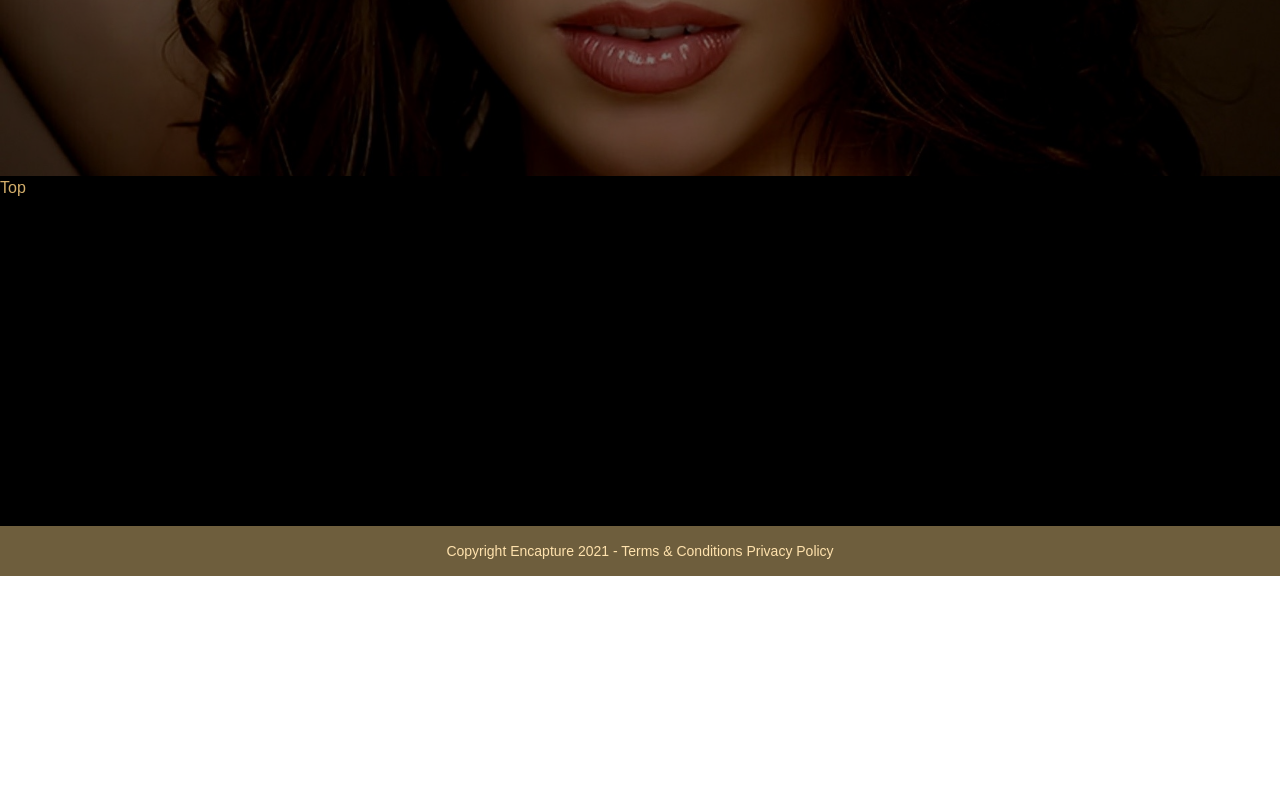
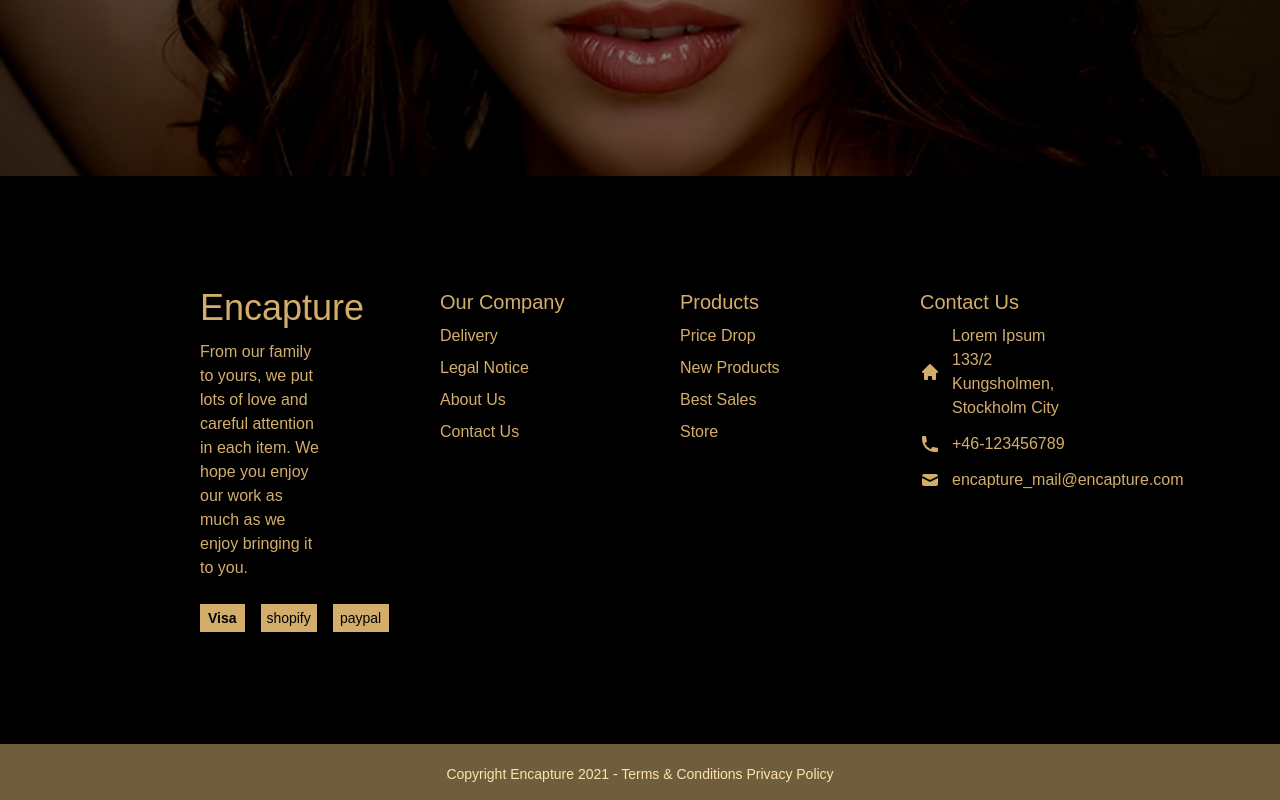
Before and after one commit to amita-roy/Appointment-booking-app-frontend, a React (Create React App) app: page / in a window 1280 px wide. Shown: the part 652-1452 px from the top of the page. Before the commit the page ends 1228 px from the top, so only its background shows below. Built offline with nearby package versions, Linux system fonts and the light colour scheme.

Commit message:
Add styles for footer

```diff
--- a/src/components/footer/Footer.js
+++ b/src/components/footer/Footer.js
@@ -1,14 +1,92 @@
 import React from 'react';
 
-const Footer = () => (
+const Footer = () => {
+  const columnClasses = 'column w-1/4 px-10';
+  const spanCardClasses = 'w-14 flex justify-center items-center bg-primary text-black mr-4 text-sm py-1 px-2';
+  return (
     <div className="footer h-[400px]">
-    <div className="footer-top bg-black text-primary h-[350px]">Top</div>
-    <div className="footer-bottom bg-primary-dark h-[50px] flex items-center justify-center">
+      <div className="footer-top bg-black text-primary flex px-40 py-28">
+        <div className={columnClasses}>
+          <p className="text-4xl font-light text-left">Encapture</p>
+          <p className="mt-3 font-thin pr-10">
+            From our family to yours, we put lots of love and careful attention
+            in each item. We hope you enjoy our work as much as we enjoy
+            bringing it to you.
+          </p>
+          <div className="flex mt-6">
+            <span className={`${spanCardClasses} font-bold`}>Visa</span>
+            <span className={spanCardClasses}>shopify</span>
+            <span className={spanCardClasses}>paypal</span>
+          </div>
+        </div>
+        <div className={columnClasses}>
+          <p className="text-xl font-normal">Our Company</p>
+          <p className="font-light mt-2">Delivery</p>
+          <p className="font-light mt-2">Legal Notice</p>
+          <p className="font-light mt-2">About Us</p>
+          <p className="font-light mt-2">Contact Us</p>
+        </div>
+        <div className={columnClasses}>
+          <p className="text-xl font-normal">Products</p>
+          <p className="font-light mt-2">Price Drop</p>
+          <p className="font-light mt-2">New Products</p>
+          <p className="font-light mt-2">Best Sales</p>
+          <p className="font-light mt-2">Store</p>
+        </div>
+        <div className={columnClasses}>
+          <p className="text-xl font-normal">Contact Us</p>
+          <p className="font-light mt-2 flex items-center">
+            <span className="mr-3">
+              <svg
+                xmlns="http://www.w3.org/2000/svg"
+                className="h-5 w-5"
+                viewBox="0 0 20 20"
+                fill="currentColor"
+              >
+                <path d="M10.707 2.293a1 1 0 00-1.414 0l-7 7a1 1 0 001.414 1.414L4 10.414V17a1 1 0 001 1h2a1 1 0 001-1v-2a1 1 0 011-1h2a1 1 0 011 1v2a1 1 0 001 1h2a1 1 0 001-1v-6.586l.293.293a1 1 0 001.414-1.414l-7-7z" />
+              </svg>
+            </span>
+            Lorem Ipsum 133/2
+            <br />
+            Kungsholmen, Stockholm City
+          </p>
+          <p className="font-light mt-3 flex items-center">
+            <span className="mr-3">
+              <svg
+                xmlns="http://www.w3.org/2000/svg"
+                className="h-5 w-5"
+                viewBox="0 0 20 20"
+                fill="currentColor"
+              >
+                <path d="M2 3a1 1 0 011-1h2.153a1 1 0 01.986.836l.74 4.435a1 1 0 01-.54 1.06l-1.548.773a11.037 11.037 0 006.105 6.105l.774-1.548a1 1 0 011.059-.54l4.435.74a1 1 0 01.836.986V17a1 1 0 01-1 1h-2C7.82 18 2 12.18 2 5V3z" />
+              </svg>
+            </span>
+            +46-123456789
+          </p>
+
+          <p className="font-light mt-3 flex items-center">
+            <span className="mr-3">
+              <svg
+                xmlns="http://www.w3.org/2000/svg"
+                className="h-5 w-5"
+                viewBox="0 0 20 20"
+                fill="currentColor"
+              >
+                <path d="M2.003 5.884L10 9.882l7.997-3.998A2 2 0 0016 4H4a2 2 0 00-1.997 1.884z" />
+                <path d="M18 8.118l-8 4-8-4V14a2 2 0 002 2h12a2 2 0 002-2V8.118z" />
+              </svg>
+            </span>
+            encapture_mail@encapture.com
+          </p>
+        </div>
+      </div>
+      <div className="footer-bottom bg-primary-dark pt-5 pb-4 flex items-center justify-center">
         <p className="text-sm font-light text-primary-light">
           Copyright Encapture 2021 - Terms & Conditions Privacy Policy
         </p>
       </div>
     </div>
   );
+};
 
 export default Footer;
```
Lines whose indentation alone changed are shown as unchanged.
